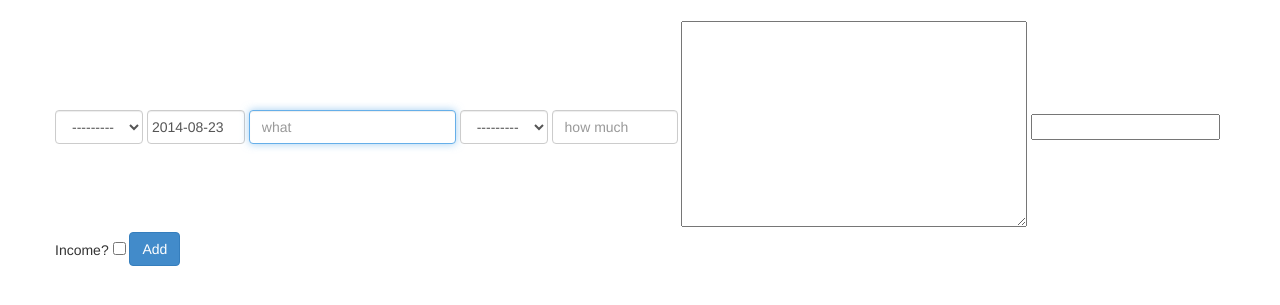
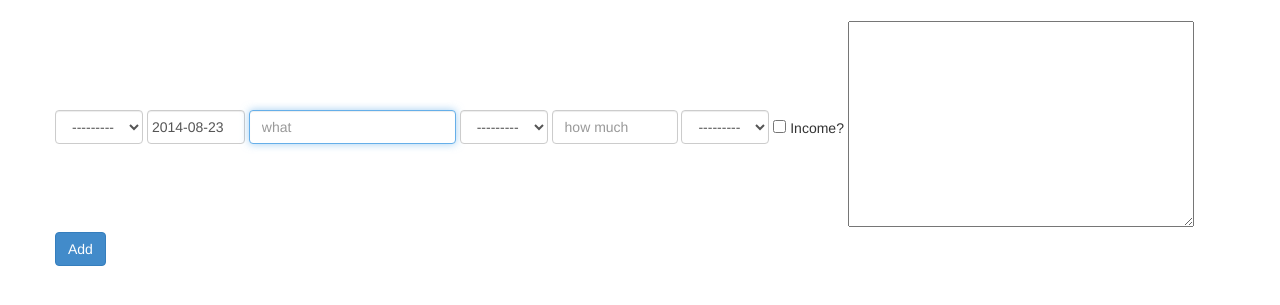
Before and after one commit to nessita/cgem, a Django app: template gemcore/templates/gemcore/entry.html in a window 1280 px wide. Shown: the part 52-357 px from the top of the page. Run offline with Django 3.2, Linux system fonts and the light colour scheme; the template is opened without the code that fills it: values that come from a table or form of the project are taken from there, others are empty; parts of the project's set-up code (start-up, migrations or seed data) failed here and were passed over; some libraries are stand-ins or nearby versions.

Commit message:
Splitting country into its own field. Migrating tags to flags.

```diff
--- a/gemcore/forms.py
+++ b/gemcore/forms.py
@@ -1,6 +1,5 @@
 from django import forms
 from django_countries.data import COUNTRIES
-from taggit.forms import TagField, TagWidget
 
 from gemcore.models import Book, Entry
 
@@ -16,9 +15,6 @@ class BookForm(forms.ModelForm):
 
 
 class EntryForm(forms.ModelForm):
-
-    tags = TagField(widget=TagWidget(
-        attrs={'class': 'form-control', 'placeholder': 'tags'}))
 
     def clean(self):
         cleaned_data = super(EntryForm, self).clean()
@@ -42,7 +38,7 @@ class EntryForm(forms.ModelForm):
 
     class Meta:
         model = Entry
-        exclude = ('book',)
+        exclude = ('book', 'tags')
         widgets = dict(
             when=forms.DateInput(
                 attrs={'class': 'form-control datepicker'}),
@@ -55,6 +51,8 @@ class EntryForm(forms.ModelForm):
                 attrs={'size': 10, 'class': 'form-control',
                        'placeholder': 'how much'}),
             account=forms.Select(attrs={'class': 'form-control'}),
+            country=forms.Select(
+                attrs={'class': 'form-control', 'placeholder': 'where'}),
         )
 
 
--- a/gemcore/models.py
+++ b/gemcore/models.py
@@ -9,6 +9,7 @@ from django.contrib.auth.models import User
 from django.core.validators import MinValueValidator
 from django.db import models
 from django.utils.text import slugify
+from django_countries import countries
 from taggit.managers import TaggableManager
 from taggit.models import Tag
 
@@ -17,7 +18,6 @@ CURRENCIES = [
     'ARS', 'EUR', 'USD', 'UYU', 'GBP',
 ]
 TAGS = [
-    'AR', 'UY',
     'bureaucracy', 'car', 'change', 'food', 'fun', 'health', 'house',
     'maintainance', 'other', 'rent', 'taxes', 'travel', 'utilities',
     'withdraw',
@@ -120,8 +120,9 @@ class Entry(models.Model):
     amount = models.DecimalField(
         decimal_places=2, max_digits=12,
         validators=[MinValueValidator(Decimal('0.01'))])
-    is_income = models.BooleanField(default=False)
-    flags = BitField(flags=[(t.lower(), t) for t in TAGS], null=True)
+    is_income = models.BooleanField(default=False, verbose_name='Income?')
+    flags = BitField(flags=[(t.lower(), t) for t in TAGS])
+    country = models.CharField(max_length=2, choices=countries, null=True)
 
     tags = TaggableManager()
 
--- a/gemcore/static/css/style.css
+++ b/gemcore/static/css/style.css
@@ -25,10 +25,23 @@
     border-left: none;
 }
 
-.tag-vspace-5 {
-    margin-top: 5px;
-}
-
 .row-vspace-10 {
     margin-top: 10px;
 }
+
+
+#id_flags {
+    list-style: none outside none;
+}
+
+#id_flags > li {
+    margin-top: 5px;
+    display: inline-block;
+    background-color: #5bc0de;
+    border-color: #46b8da;
+    color: #fff;
+    border-radius: 3px;
+    font-size: 12px;
+    line-height: 1.5;
+    padding: 5px 10px;
+}
--- a/gemcore/templates/gemcore/entry.html
+++ b/gemcore/templates/gemcore/entry.html
@@ -48,7 +48,7 @@
     {% endif %}
 
     {% for field in form %}
-    {% ifnotequal field.name 'is_income' %}
+    {% if not field.name == 'is_income' and not field.name == 'flags' %}
     <div class="form-group{% if field.errors %} has-error has-feedback{% endif %}">
         <label for="{{ field.auto_id }}" class="sr-only">
         {{ field.label }}
@@ -60,18 +60,12 @@
         {% endif %}
         {{ field }}
     </div>
-    {% endifnotequal %}
+    {% endif %}
     {% endfor %}
 
-    <div class="form-group tags">
-        {% for tag in all_tags %}
-        <a class="tag-vspace-5 btn btn-sm btn-info" href="#">
-            <strong>{{ tag }}</strong>
-        </a>
-        {% endfor %}
-    </div>
+    <div class="form-group checkbox">{{ form.is_income }} Income?</div>
 
-    <div class="form-group">Income? {{ form.is_income }}</div>
+    <div class="form-group tags">{{ form.flags }}</div>
 
     <div class="btn-group">
         {% if entry %}
```
Also changed, not shown: gemcore/admin.py (+10 -1 lines), gemcore/management/commands/move_tags.py (added, +34 -0 lines), gemcore/management/__init__.py (added), gemcore/management/commands/__init__.py (added), gemcore/migrations/0007_auto_20140928_2102.py (added).
